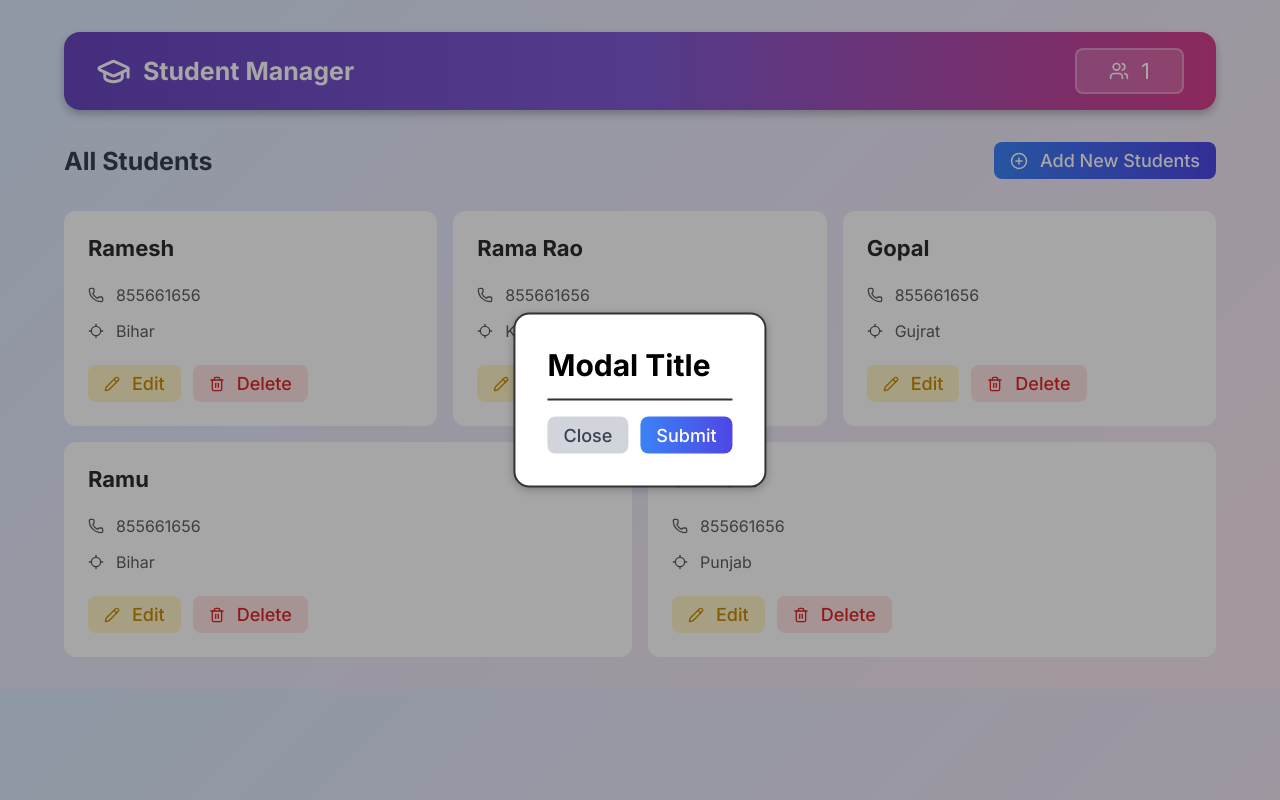
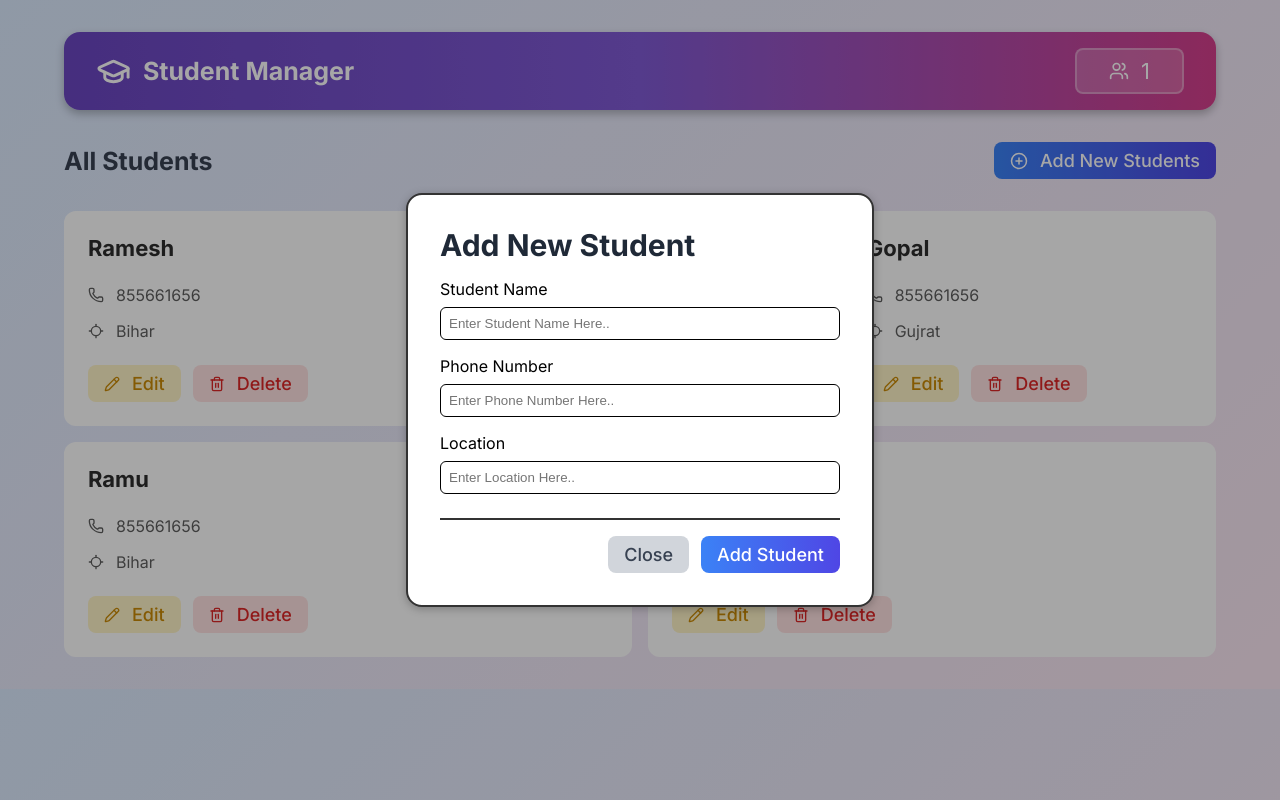
Before and after one commit to devsandeepsharma/student-manager, a React (Create React App) app: page / in a window 1280 px wide. Both pictures are taken after a click on the button "Add New Students". Built offline with nearby package versions, Linux system fonts and the light colour scheme.

Commit message:
add students form created

```diff
--- a/src/components/Students/AddStudent.js
+++ b/src/components/Students/AddStudent.js
@@ -1,9 +1,91 @@
+import { useState } from "react";
+
 import Modal from "../UI/Modal"
+import "./addStudent.css";
 
 const AddStudent = () => {
+
+    const [studentName, setStudentName] = useState("");
+    const [phone, setPhone] = useState("");
+    const [location, setLocation] = useState("");
+    const [error, setError] = useState({
+        studentName: "",
+        phone: "",
+        location: ""
+    });
+
+    const validateFormData = () => {
+        const errorObj = {};
+        if(studentName === "") {
+            errorObj.studentName = "Please write name!";
+        }
+
+        if(phone === "") {
+            errorObj.phone = "Please write phone number!";
+        }
+
+        if(location === "") {
+            errorObj.location = "Please write location!";
+        }
+
+        if(errorObj) {
+            setError(errorObj);
+            return;
+        }
+    }
+
     return (
-        <Modal>
-
+        <Modal title="Add New Student" btnText="Add Student" onModalSubmit={validateFormData}>
+            <div className="">
+                <div className="input_wrapper">
+                    <label
+                        className="input_label"
+                        htmlFor="name"
+                    >
+                        Student Name
+                    </label>
+                    <input
+                        type="text"
+                        id="name"
+                        placeholder="Enter Student Name Here.."
+                        value={studentName}
+                        onChange={(e) => setStudentName(e.target.value)}
+                    />
+                    <p className="err-text">{error.studentName && error.studentName}</p>
+                </div>
+                <div className="input_wrapper">
+                    <label
+                        className="input_label"
+                        htmlFor="phone"
+                    >
+                        Phone Number
+                    </label>
+                    <input
+                        type="tel"
+                        id="phone"
+                        placeholder="Enter Phone Number Here.."
+                        value={phone}
+                        onChange={(e) => setPhone(e.target.value)}
+                    />
+                    <p className="err-text">{error.phone && error.phone}</p>
+                </div>
+                <div className="input_wrapper">
+                    <label
+                        className="input_label"
+                        htmlFor="location"
+                    >
+                        Location
+                    </label>
+                    <input
+                        type="text"
+                        id="location"
+                        placeholder="Enter Location Here.."
+                        value={location}
+                        onChange={(e) => setLocation(e.target.value)}
+                    />
+                    <p className="err-text">{error.location && error.location}</p>
+                </div>
+            </div>
         </Modal>
     )
 }
--- /dev/null
+++ b/src/components/Students/addStudent.css
@@ -0,0 +1,25 @@
+.input_wrapper {
+    display: flex;
+    flex-direction: column;
+    gap: 8px;
+    margin-top: 8px;
+    width: 300px;
+}
+
+.input_wrapper input {
+    padding: 8px;
+    inset: 8px;
+    border-radius: 6px;
+    border: 1px solid;
+}
+
+.err-text {
+    color: #DC2626;
+    font-size: 14px;
+}
+
+@media (min-width: 450px) {
+    .input_wrapper {
+        width: 400px;
+    }
+}
--- a/src/components/UI/Modal.js
+++ b/src/components/UI/Modal.js
@@ -18,7 +18,6 @@ const Modal = ({
     const handleFormSubmit = (e) => {
         e.preventDefault();
         onModalSubmit();
-        closeModal();
     }
 
     const portalElement = document.getElementById("portal");
--- a/src/components/UI/modal.css
+++ b/src/components/UI/modal.css
@@ -25,6 +25,7 @@
 .modal h2 {
     font-size: 30px;
     margin-bottom: 16px;
+    color: #1F2937;
 }
 
 .modal .btn-container {
```
